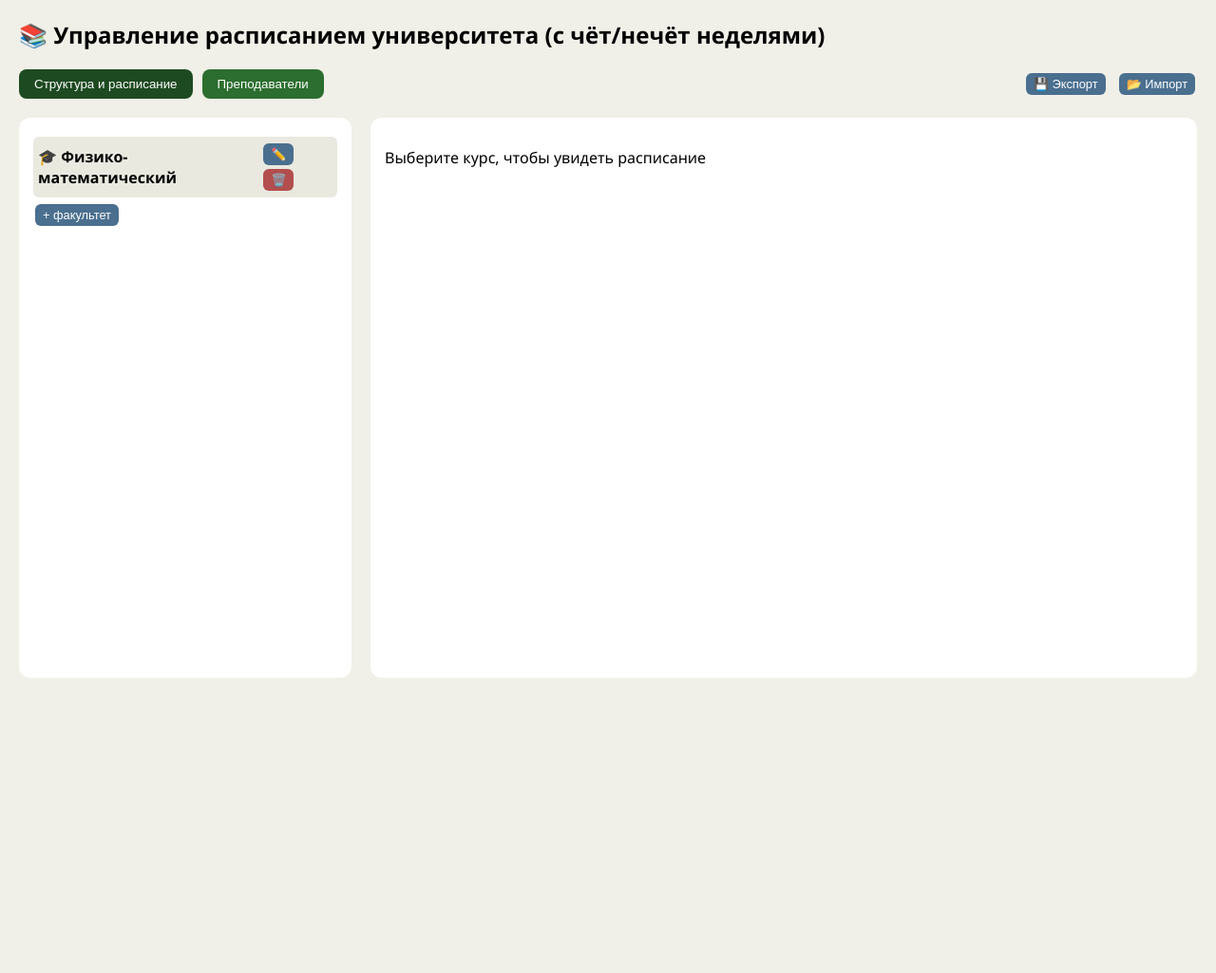
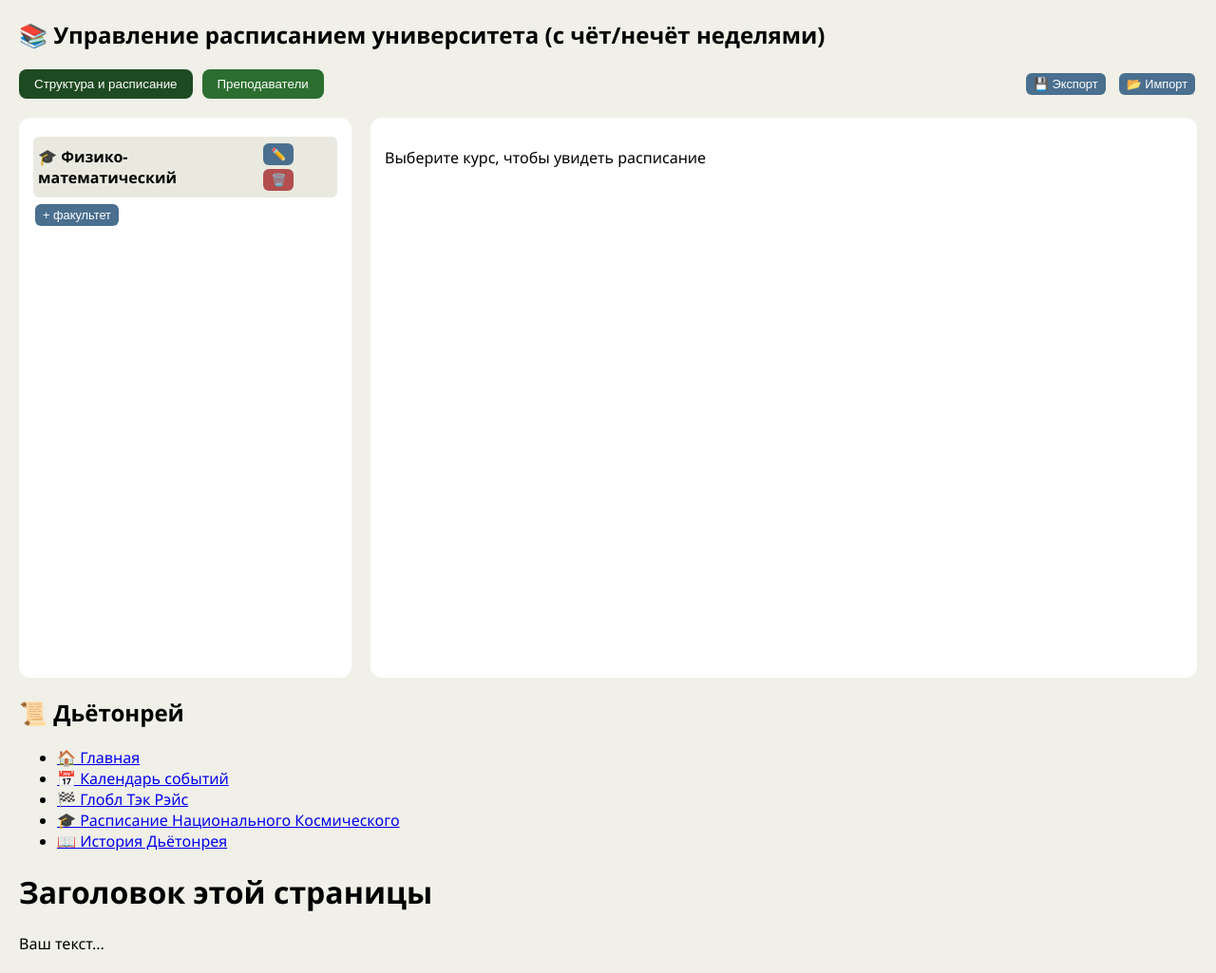
Before and after one commit to Ndriari-81/Deutonray, a plain HTML site: page uni_schedule.html in a window 1280 px wide. Shown: the whole page at 95% size. Before the commit the page ends 800 px from the top, so only its background shows below. Drawn offline with Linux system fonts and the light colour scheme.

Commit message:
Update uni_schedule.html

```diff
--- a/uni_schedule.html
+++ b/uni_schedule.html
@@ -494,5 +494,22 @@
     document.getElementById('exportBtn').addEventListener('click', exportData);
     document.getElementById('importBtn').addEventListener('click', importData);
 </script>
+
+     <nav class="sidebar">
+        <h2>📜 Дьётонрей</h2>
+        <ul>
+            <li><a href="index.html">🏠 Главная</a></li>
+            <li><a href="calendar-events.html">📅 Календарь событий</a></li>
+            <li><a href="racing_manager.html">🏁 Глобл Тэк Рэйс</a></li>
+            <li><a href="uni_schedule.html">🎓 Расписание Национального Космического</a></li>
+            <li><a href="history.html">📖 История Дьётонрея</a></li>
+        </ul>
+    </nav>
+
+    <!-- А СЮДА вставляете уникальное содержание этой страницы (календарь, текст и т.д.) -->
+    <main class="main-content">
+        <h1>Заголовок этой страницы</h1>
+        <p>Ваш текст...</p>
+    </main>
 </body>
 </html>
```
